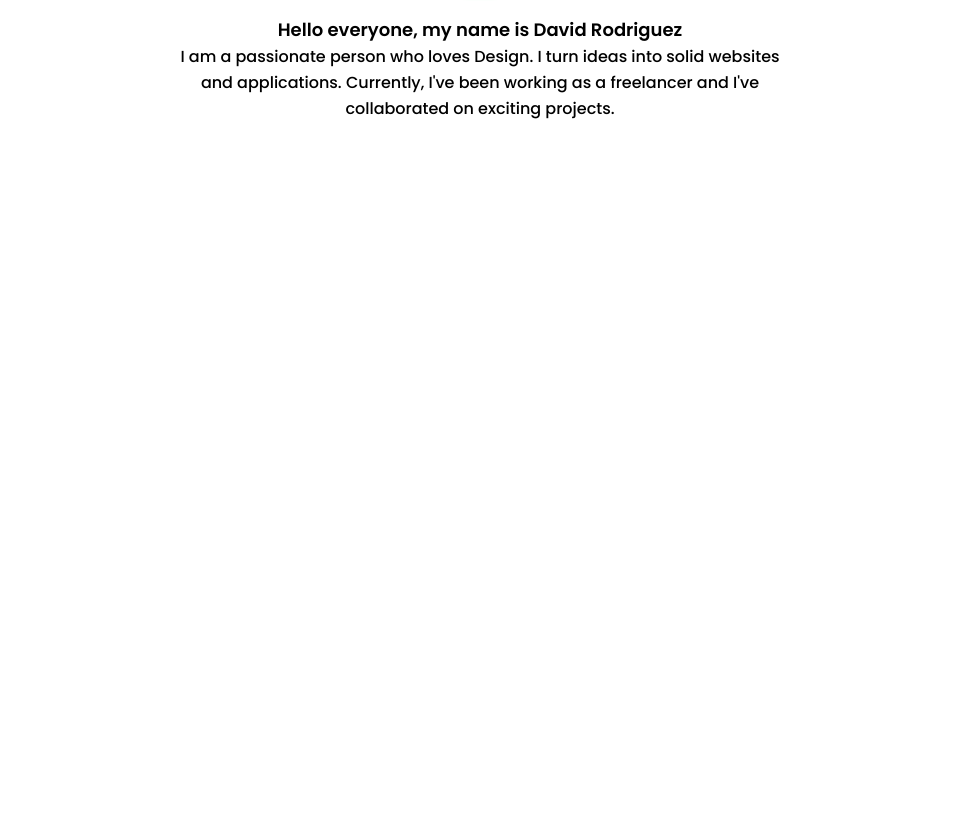
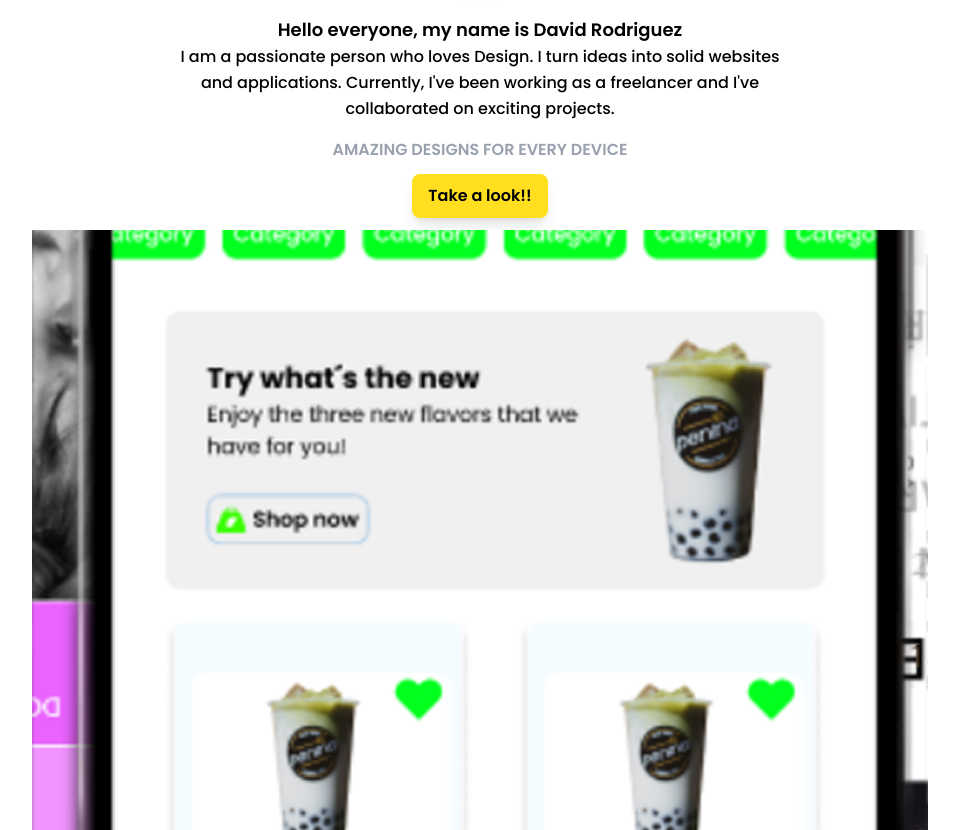
Before and after one commit to SoyDavid29/myPortfolio, a React (Vite) app: page / in a window 1280 px wide. Shown: the part 340-1170 px from the top of the page, without its empty margins (160-1119 px from the left). Before the commit the page ends 800 px from the top, so only its background shows below. Built offline with nearby package versions, Linux system fonts and the light colour scheme.

Commit message:
feat:new component with animation added

```diff
--- a/src/Components/HelloBtn.tsx
+++ b/src/Components/HelloBtn.tsx
@@ -11,7 +11,7 @@ const HelloBtn: React.FC = () => {
       // This makes the container animate its own height automatically
       layout
       onClick={() => setView(!view)}
-      className="bg-black text-white font-poppins font-semibold w-40 cursor-pointer overflow-hidden rounded-xl shadow-lg flex flex-col items-center justify-center m-auto absolute top-15.5 left-0 right-0 z-99"
+      className="bg-black text-white font-poppins font-semibold w-40 cursor-pointer overflow-hidden rounded-xl shadow-lg flex flex-col items-center justify-center m-auto fixed top-15.5 left-0 right-0 z-99"
       style={{ minHeight: "2.5rem" }} // Equivalent to h-10
     >
       <AnimatePresence mode="wait">
--- /dev/null
+++ b/src/Components/PhotoCard.tsx
@@ -0,0 +1,88 @@
+import { motion } from "framer-motion";
+import { useEffect, useState } from "react";
+
+type CarouselProps = {
+    images: string[];
+};
+
+export default function PhotoCard({ images }: CarouselProps) {
+    const [index, setIndex] = useState(0);
+
+    // auto-loop every 2 seconds
+    useEffect(() => {
+        const id = setInterval(() => {
+            setIndex((prev) => (prev + 1) % images.length);
+        }, 4000);
+        return () => clearInterval(id);
+    }, [images.length]);
+
+    return (
+        <div
+            style={{
+                position: "relative",
+                width: "70%",
+                height: "600px",
+                overflow: "hidden",
+            }}
+        >
+            {images.map((src, i) => {
+                // Calculate relative position
+                const relative = (i - index + images.length) % images.length;
+
+                // Position states:
+                // 0 → center
+                // 1 → right tilted
+                // 2 → left tilted
+                // (for more images, it keeps cycling)
+
+                let x = 0;
+                let rotate = 0;
+                let zIndex = 0;
+
+                if (relative === 0) {
+                    // Center image
+                    x = 0;
+                    rotate = 0;
+                    zIndex = 3;
+
+                    /* states of figma animation */
+
+                } else if (relative === 1) {
+                    // Next image → right + tilt
+                    x = 500;
+                    rotate = 180;
+                    zIndex = 2;
+                } else if (relative === images.length - 1) {
+                    // Previous image → left - tilt
+                    x = -500;
+                    rotate = -180;
+                    zIndex = 1;
+                } else {
+                    // Everything else stays hidden far away
+                    x = -500;
+                    rotate = -180;
+                    zIndex = 0;
+                }
+
+                return (
+                    <motion.img
+                        key={i}
+                        src={src}
+                        style={{
+                            position: "absolute",
+                            width: "100%",
+                            height: "100%",
+                            objectFit: "cover",
+                            zIndex,
+                        }}
+                        animate={{ x, rotate, opacity: relative > 2 ? 0 : 1 }}
+                        transition={{
+                            duration: 0.8,
+                            type: "spring",
+                        }}
+                    />
+                );
+            })}
+        </div>
+    );
+}
--- a/src/Sections/Hero.tsx
+++ b/src/Sections/Hero.tsx
@@ -1,4 +1,12 @@
 import { motion } from "framer-motion";
+import PhotoCard from "../Components/PhotoCard";
+
+const images = [
+    "src/assets/frame1.png",
+    "src/assets/frame2.png",
+    "src/assets/frame3.png",
+    "src/assets/frame4.png",
+];
 
 const Hero: React.FC = () => {
     return (
@@ -51,6 +59,16 @@ const Hero: React.FC = () => {
                 </p>
             </article>
 
+            <article className="flex flex-col items-center w-full gap-3 mt-4">
+
+                <h2 className="font-poppins font-semibold text-gray-400" >AMAZING DESIGNS FOR EVERY DEVICE</h2>
+
+                <a className="bg-yellow-300 rounded-lg shadow-lg flex justify-center items-center font-poppins font-semibold px-4 py-2.5" href="#proyects">Take a look!!</a>
+
+                <PhotoCard images={images} />
+
+            </article>
+
         </section>
     );
 };
```
Also changed, not shown: src/assets/frame1.png (renamed from src/assets/fraame1.png).
